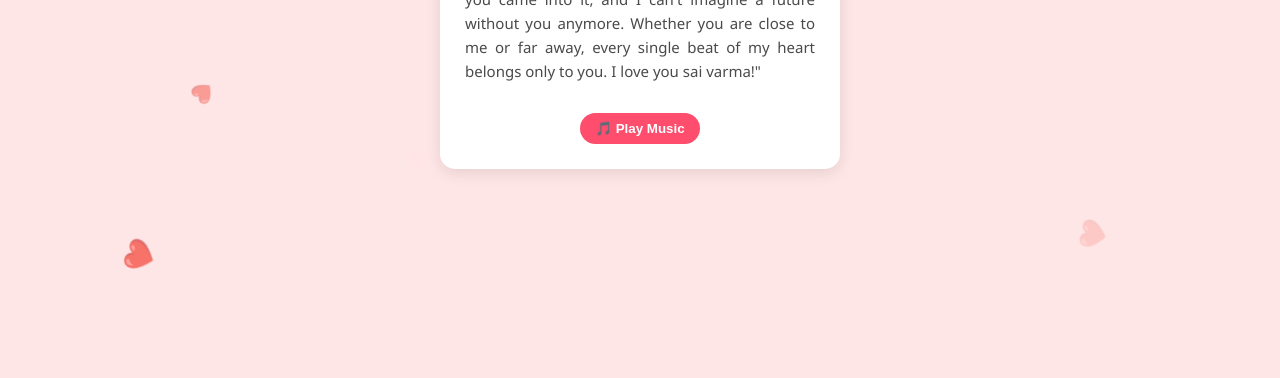
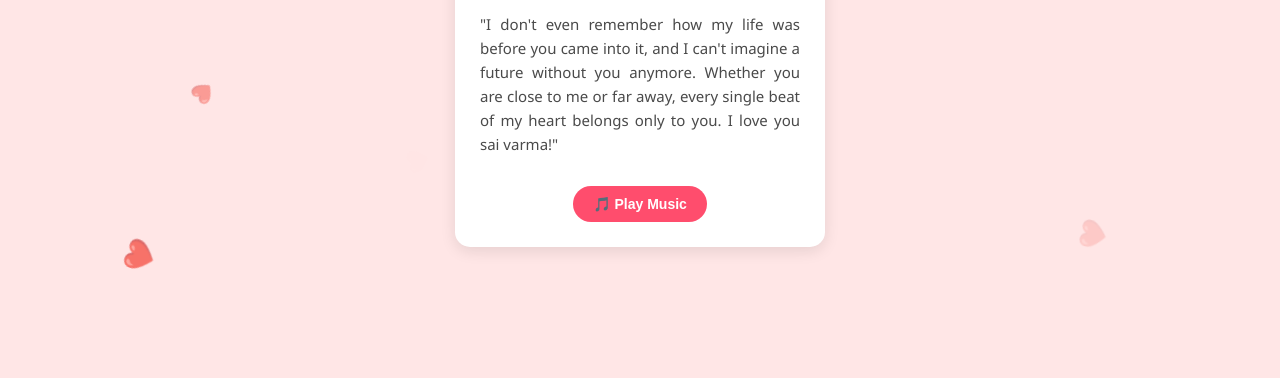
Before and after one commit to srilekhanaspuri931-a11y/for-my-love, a plain HTML site: page index.html in a window 1280 px wide. Shown: the part 422-800 px from the top of the page. Drawn offline with Linux system fonts and the light colour scheme.

Commit message:
Update index.html

```diff
--- a/index.html
+++ b/index.html
@@ -7,7 +7,7 @@
     <style>
         body {
             background-color: #ffe6e6;
-            font-family: 'Segoe UI', Tahoma, Geneva, Verdana, sans-serif;
+            font-family: 'Segoe UI', Arial, sans-serif;
             display: flex;
             justify-content: center;
             align-items: center;
@@ -22,7 +22,8 @@
             border-radius: 15px;
             box-shadow: 0 4px 15px rgba(0,0,0,0.1);
             text-align: center;
-            max-width: 350px;
+            max-width: 320px;
+            width: 85%;
             z-index: 10;
         }
         .profile-img {
@@ -31,59 +32,53 @@
             border-radius: 50%;
             object-fit: cover;
             border: 4px solid #ff4d6d;
-            margin-bottom: 15px;
+            margin: 0 auto 15px auto;
+            display: block;
         }
         h1 { color: #ff4d6d; font-size: 24px; margin: 10px 0; }
         p { color: #4a4a4a; font-size: 15px; line-height: 1.6; text-align: justify; }
-        .heart { color: #ff4d6d; font-size: 35px; animation: beat 1s infinite alternate; }
+        .heart { color: #ff4d6d; font-size: 35px; animation: beat 1s infinite alternate; margin-bottom: 5px; }
         @keyframes beat { to { transform: scale(1.1); } }
 
-        /* Falling Hearts Animation */
         .falling-heart {
             position: absolute;
             color: #ff4d6d;
-            font-size: 20px;
             top: -20px;
             animation: fall linear infinite;
+            pointer-events: none;
         }
         @keyframes fall {
-            to {
-                transform: translateY(105vh) rotate(360deg);
-            }
+            to { transform: translateY(105vh) rotate(360deg); }
         }
 
         .music-btn {
             background: #ff4d6d;
             color: white;
             border: none;
-            padding: 8px 15px;
+            padding: 10px 20px;
             border-radius: 20px;
             cursor: pointer;
             margin-top: 15px;
             font-weight: bold;
+            font-size: 14px;
         }
     </style>
 </head>
 <body>
 
-    <!-- Background Music -->
     <audio id="bg-music" loop>
         <source src="https://www.soundhelix.com/examples/mp3/SoundHelix-Song-1.mp3" type="audio/mpeg">
     </audio>
 
     <div class="card">
-        <!-- Photo Section -->
         <img src="IMG_20260630_173822.jpg" alt="Our Love" class="profile-img">
-
         <div class="heart">❤️</div>
         <h1>My Whole World 🌍❤️</h1>
         <p>"I don't even remember how my life was before you came into it, and I can't imagine a future without you anymore. Whether you are close to me or far away, every single beat of my heart belongs only to you. I love you sai varma!"</p>
-
         <button class="music-btn" onclick="toggleMusic()">🎵 Play Music</button>
     </div>
 
     <script>
-        // Falling Hearts Generator
         function createHeart() {
             const heart = document.createElement('div');
             heart.classList.add('falling-heart');
@@ -97,7 +92,6 @@
         }
         setInterval(createHeart, 300);
 
-        // Music Control
         function toggleMusic() {
             const music = document.getElementById('bg-music');
             const btn = document.querySelector('.music-btn');
```
